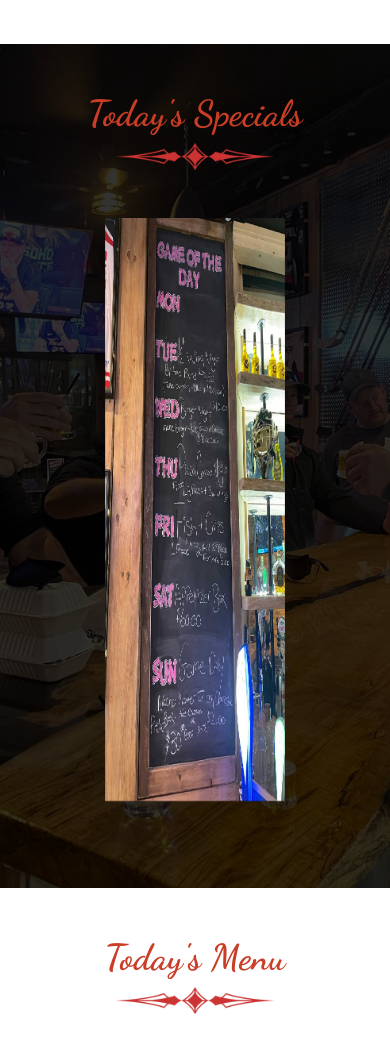
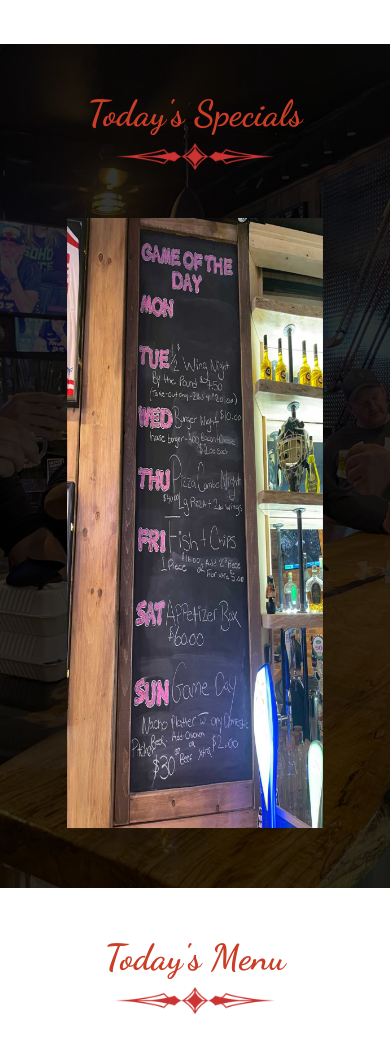
Before and after one commit to bsham94/restaurant-website, a PHP site: page /home.html in a window 390 px wide. Shown: the part 1401-2462 px from the top of the page. Run offline with PHP 8.4, Linux system fonts and the light colour scheme; some libraries are stand-ins or nearby versions.

Commit message:
trying to fix image

```diff
--- a/css/specials.css
+++ b/css/specials.css
@@ -6,7 +6,7 @@
     background-size: cover;
     background-position: center center;
     height: 100vh;
-    /* min-height: 900px; */
+    min-height: 900px;
 }
 
 #specials .carousel,
@@ -91,12 +91,12 @@
         padding-bottom: 0;
     }
 
-    /* #specials {
-        min-height: 500px;
-    } */
+    #specials {
+        min-height: 700px;
+    }
 
-    /* #specials .img {
+    #specials .img {
         height: 100%;
         width: 100%;
-    } */
+    }
 }
--- a/js/app.js
+++ b/js/app.js
@@ -3,12 +3,13 @@ $(() => {
     showBackToTop();
     $(document).on("scroll", onScroll);
     // if ($(window).width() < 992) {
-    //     var height = $('#specials .carousel-inner') - 100;
+    //     var height = $('#specials .carousel-inner').height() - 80;
     //     $('#specials .img').height(height);
     // }
-    // if ($(window).width() < 900) {
-    //     $('#specials .img').height(350);
-    // }
+    if ($(window).width() < 992) {
+        var height = $('#specials .carousel-caption').height() + "px";
+        $('#specials .img').css({ "max-height": height });
+    }
 });
 
 onScroll = () => {
```
